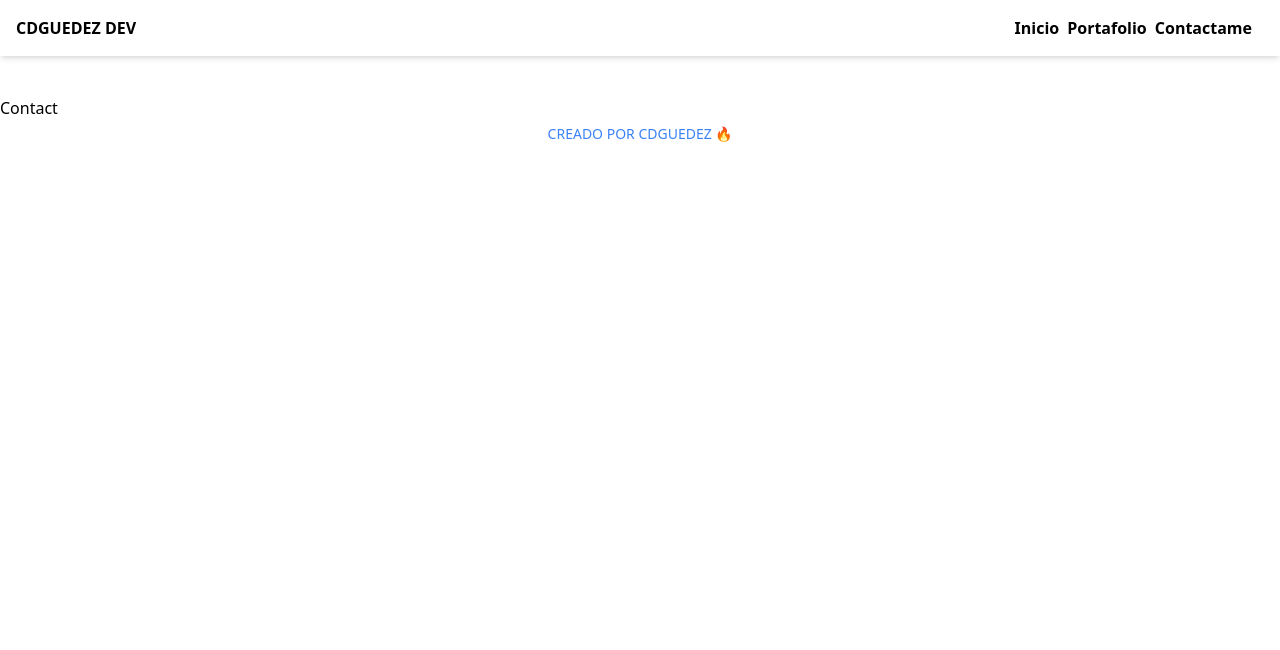
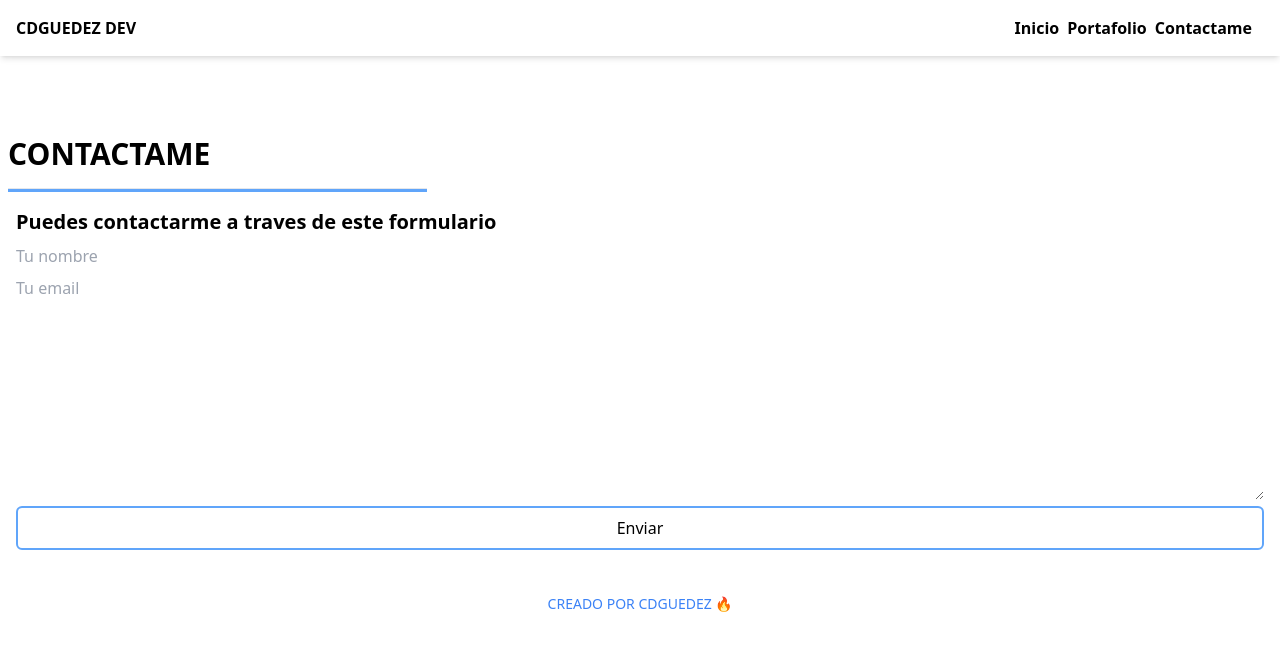
Before and after one commit to cdguedez/portfolio, a React (Vite) app: page /portfolio/contact in a window 1280 px wide. Shown: the top 650 px of the page. Built offline with nearby package versions, Linux system fonts and the light colour scheme.

Commit message:
[FEATURE] Add form in contact page

```diff
--- a/src/components/Button.jsx
+++ b/src/components/Button.jsx
@@ -1,8 +1,8 @@
-const Button = ({ children, border, ...props }) => {
+const Button = ({ children, border, full, ...props }) => {
   return (
     <button
       {...props}
-      className={`bg-inherit p-2 rounded-md m-2 hover:bg-blue-400 hover:text-white transition-all duration-200 ${border ? 'border-blue-400 border-2' : ''}`}
+      className={`bg-inherit p-2 rounded-md hover:bg-blue-400 hover:text-white transition-all duration-200 ${border ? 'border-blue-400 border-2' : ''} ${full ? 'w-full' : 'm-2'}`}
     >
       {children}
     </button>
--- /dev/null
+++ b/src/components/Input.jsx
@@ -0,0 +1,16 @@
+import React from 'react'
+
+const Input = ({ name, type, ...props }) => {
+  return (
+    <div className='my-2'>
+      <input
+        className='w-full'
+        type={type}
+        name={name}
+        {...props}
+      />
+    </div>
+  )
+}
+
+export default Input
--- a/src/pages/Contact.jsx
+++ b/src/pages/Contact.jsx
@@ -1,7 +1,60 @@
+import { useState } from 'react'
+import Hero from './../components/Hero'
+import Input from './../components/Input'
+import Button from './../components/Button'
+
+const form = {
+  name: '',
+  email: '',
+  subject: ''
+}
+
 const Contact = () => {
+  const [values, setValues] = useState(form)
+
+  const handleSubmit = e => {
+    e.preventDefault()
+    console.log('submit to form')
+    setValues(form)
+    console.log(values)
+  }
+
+  const handleChange = e => {
+    setValues({
+      ...values,
+      [e.target.name]: e.target.value
+    })
+    console.log(values)
+  }
+
   return (
     <>
-      <h1>Contact</h1>
+      <article className='px-4 py-10'>
+        <Hero
+          title='contactame'
+          subTitle='Puedes contactarme a traves de este formulario'
+        />
+        <form onSubmit={handleSubmit}>
+          <Input
+            type='text'
+            name='name'
+            placeholder='Tu nombre'
+            onChange={handleChange}
+          />
+          <Input
+            type='email'
+            name='email'
+            placeholder='Tu email'
+            onChange={handleChange}
+          />
+          <div>
+            <textarea className='w-full' rows='8' name='subject' onChange={handleChange} value={values.subject} />
+          </div>
+          <div>
+            <Button border full>Enviar</Button>
+          </div>
+        </form>
+      </article>
     </>
   )
 }
```
